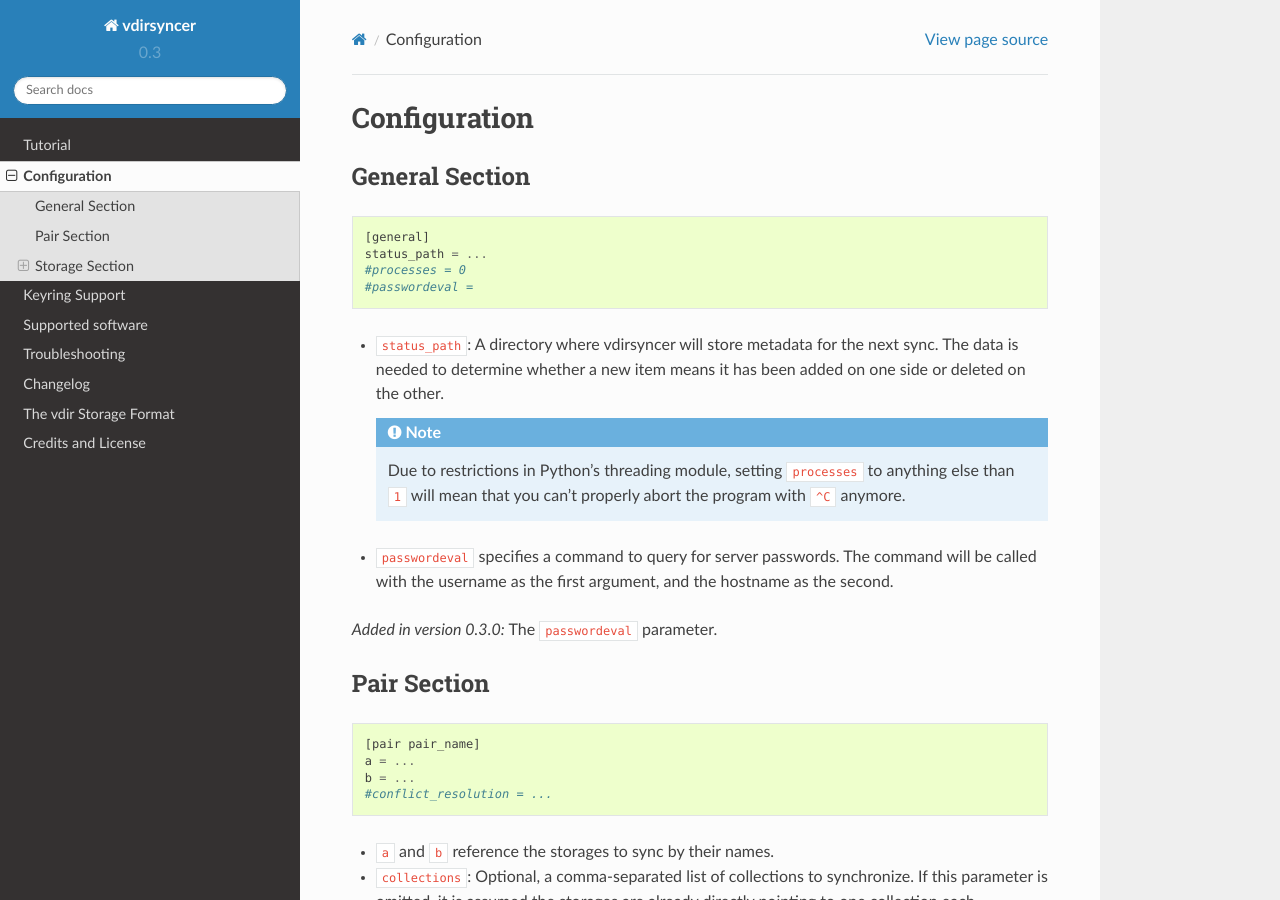
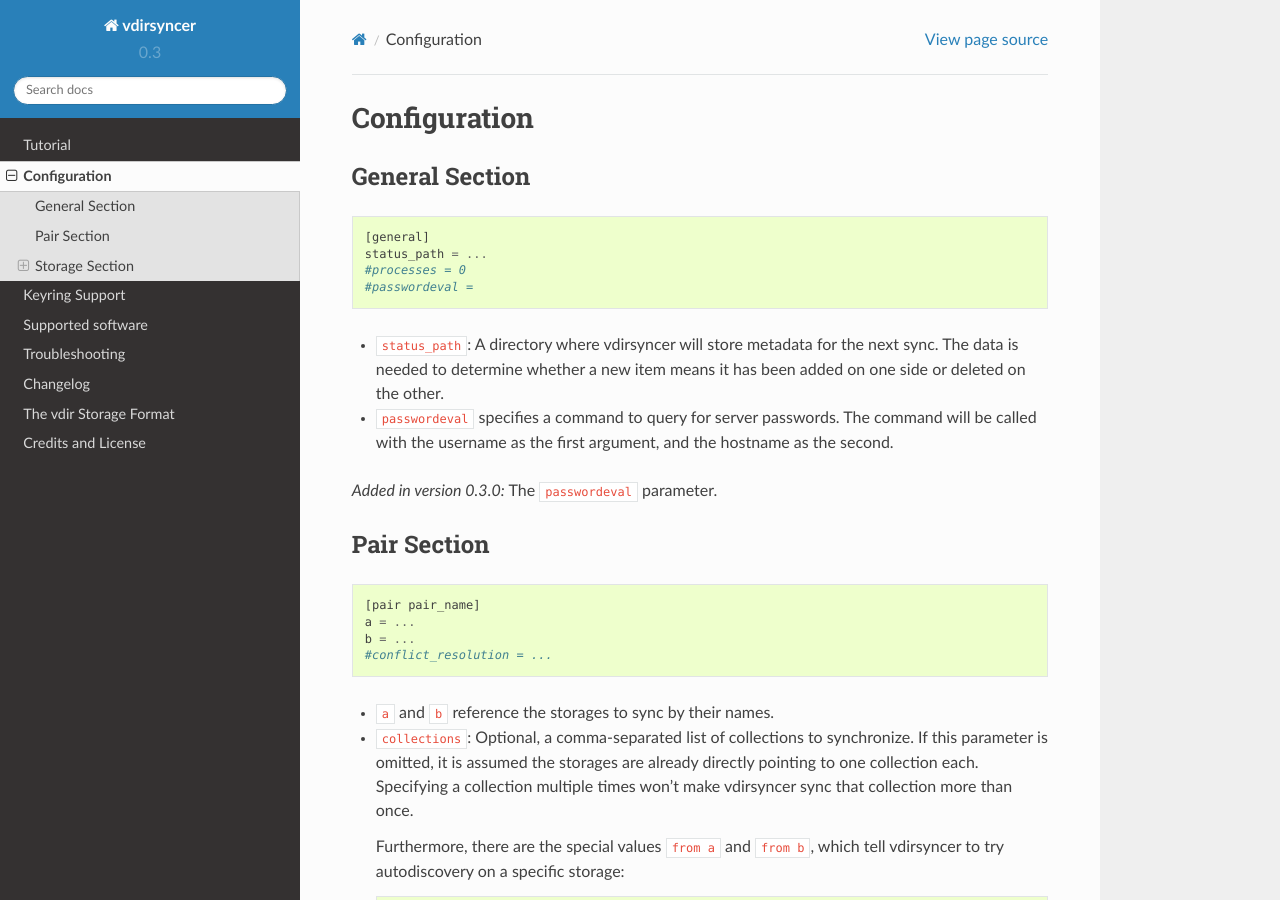
Before and after one commit to pimutils/vdirsyncer, a Sphinx documentation site: the page built from docs/config.rst, in a window 1280 px wide and 900 px high. Built offline with Sphinx 7.4.7 and the Read the Docs theme 2.0.0, drawn with Linux system fonts in a browser that asks for light colours.

Commit message:
Remove processes param completely from docs

```diff
--- a/docs/config.rst
+++ b/docs/config.rst
@@ -19,12 +19,6 @@
 - ``status_path``: A directory where vdirsyncer will store metadata for the
   next sync. The data is needed to determine whether a new item means it has
   been added on one side or deleted on the other.
-
-  .. note::
-
-      Due to restrictions in Python's threading module, setting ``processes``
-      to anything else than ``1`` will mean that you can't properly abort the
-      program with ``^C`` anymore.
 
 - ``passwordeval`` specifies a command to query for server passwords. The
   command will be called with the username as the first argument, and the
```
